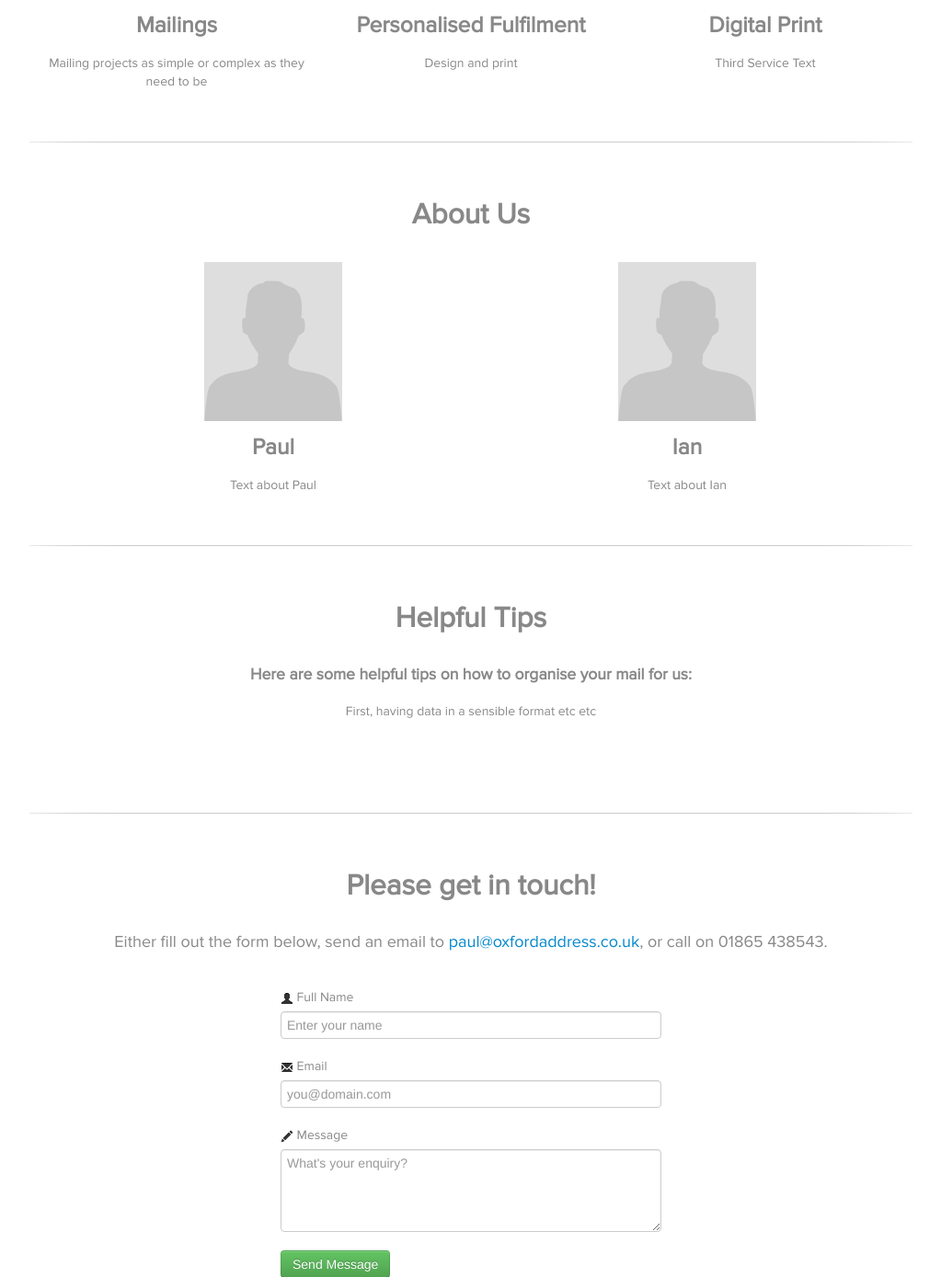
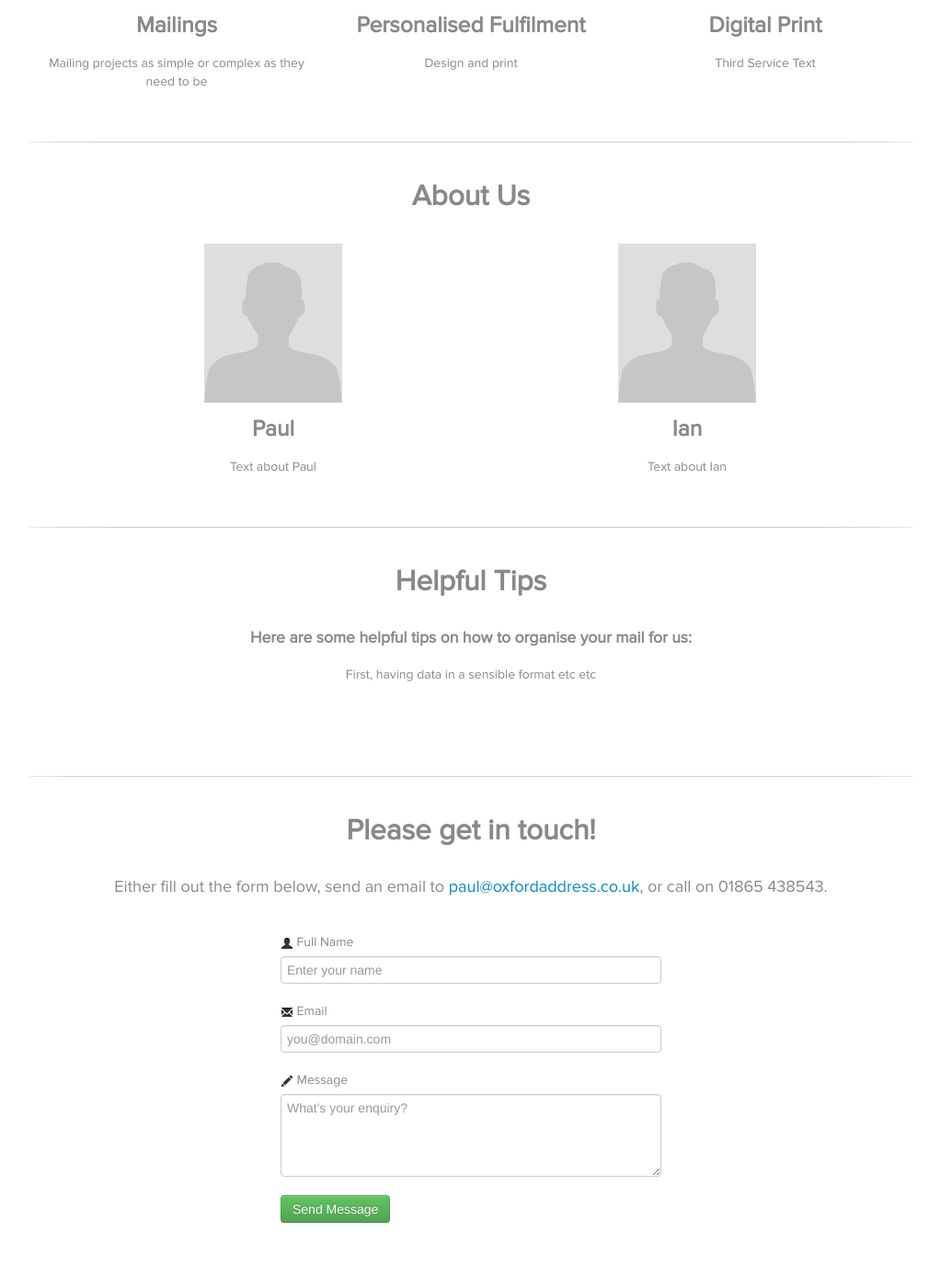
Before and after one commit to oxfordaddress/oxfordaddress.github.io, a PHP site: page /index_new.html in a window 1280 px wide. Shown: the part 834-2223 px from the top of the page at 92% size, without its empty margins (128-1151 px from the left). Run offline with PHP 8.4, Linux system fonts and the light colour scheme.

Commit message:
Minor tweaks

```diff
--- a/css/site.css
+++ b/css/site.css
@@ -141,7 +141,7 @@ h2 {
   background: url('../img/divider_hr.jpg') no-repeat transparent 50% 50%;
   width: 100%;
   height: 1px;
-  margin: 15px 0px 60px 0px;
+  margin: 15px 0px 40px 0px;
 }
 
 .proxima-bold {
--- a/index_new.html
+++ b/index_new.html
@@ -77,7 +77,7 @@
 
         <!-- Services -->
         <div>
-            <a name="services" style="position:relative;top:-72px"></a>
+            <a name="services" style="position:relative;top:-100px"></a>
         </div>
 
         <div id="services-content" class="wrapped-content">
```
